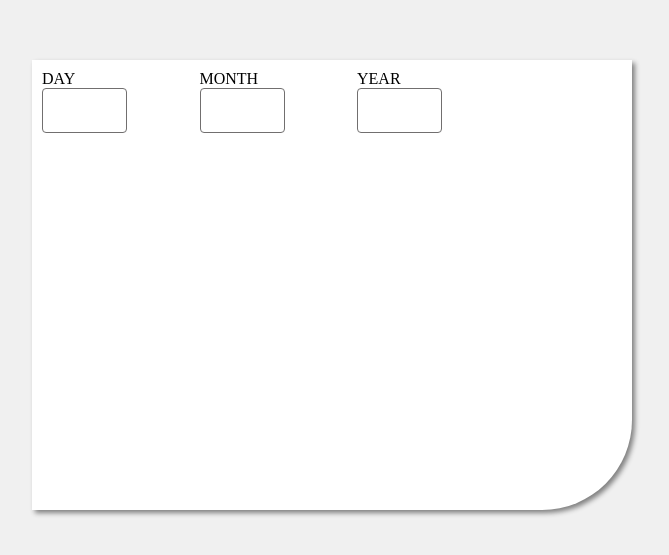
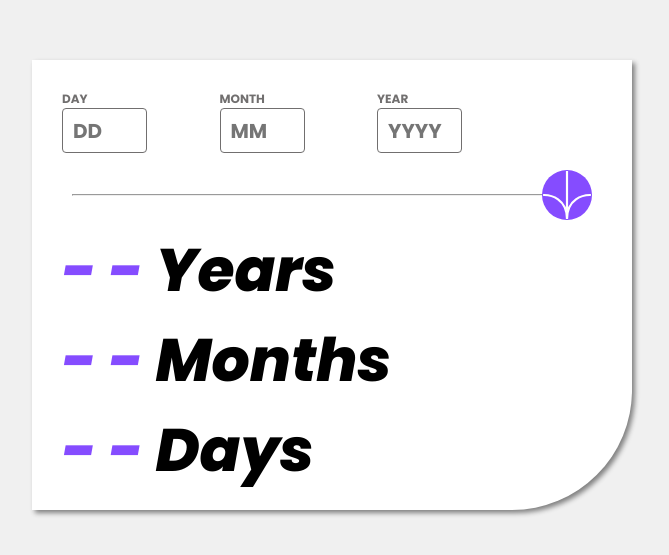
Before and after one commit to francis15-0/Age-calculator, a plain HTML site: page age-calculator-app-main/index.html in a window 1280 px wide. Shown: the part 115-670 px from the top of the page, without its empty margins (308-977 px from the left). Drawn offline with Linux system fonts and the light colour scheme.

```diff
--- a/age-calculator-app-main/index.html
+++ b/age-calculator-app-main/index.html
@@ -22,41 +22,41 @@
           <p>
             DAY
           </p>
-          <input type="text" class="input" id="day">
+          <input type="text" class="input" id="day" placeholder="DD">
         </div>
         <div class="div">
           <p>
             MONTH
           </p>
-          <input type="text" class="input" id="month">
+          <input type="text" class="input" id="month" placeholder="MM">
         </div>
         <div class="div">
           <p>
             YEAR
           </p>
-          <input type="text" class="input" id="year">
+          <input type="text" class="input" id="year" placeholder="YYYY">
         </div>
 
 
+    </div>
+
+    <div class="image-div">
+      <hr>
+      <img src="assets/images/icon-arrow.svg" alt="arrow" id="button">
 
     </div>
+
+    <div class="text-div">
+      <p> <span>- -</span> Years</p>
+      <p> <span>- -</span> Months</p>
+      <p> <span>- -</span> Days</p>
+
+    </div>
+
+
      </div>
     </div>
 
-
-  <!-- Day
-  DD
-
-  Month
-  MM
-
-  Year
-  YYYY
-
-  -- years
-  -- months
-  -- days -->
-
-
+  <script src="scripts.js"></script>
 </body>
 </html>
--- a/age-calculator-app-main/scripts.js
+++ b/age-calculator-app-main/scripts.js
@@ -0,0 +1,12 @@
+let submitBtn = document.getElementById("button");
+submitBtn.onclick = function(){
+    console.log("Hello");
+    let yearValue = document.getElementById("year").value;
+    let monthValue = document.getElementById("month");
+    let dayValue = document.getElementById("day");
+    console.log(yearValue);
+
+
+};
+
+console.log("hi");
--- a/age-calculator-app-main/style.css
+++ b/age-calculator-app-main/style.css
@@ -20,12 +20,13 @@
     height: 450px;
     background-color: hsl(0, 0%, 100%);
     box-shadow: 3px 3px 5px gray;
-    border-bottom-right-radius: 90px;
+    border-bottom-right-radius: 120px;
 }
 
 .container{
-    width: 580px;
+    width: 540px;
     height: 430px;
+
 
 }
 
@@ -34,15 +35,63 @@
     height: 45px;
     border: 1px solid hsl(0, 1%, 44%);
     border-radius: 4px;
+    font-size: 20px;
+    font-family: 'Poppins', sans-serif;
+    text-indent: 10px;
+}
+
+input:focus{
+    border: 0px;
+    outline: 1px solid;
+    font-size: 20px;
+    color: hsl(0, 0%, 8%);
 }
 
 .input-flex{
     width: 400px;
-    height: 45px;
+    height: 65px;
     display: flex;
     justify-content: space-between;
+    margin-top: 20px;
 }
 
 .div > p{
+    font-family: 'Poppins', sans-serif;
+    font-weight: 400;
+    font-size: 12px;
+    color: hsl(0, 1%, 44%);
+}
 
+hr{
+
+    width: 520px;
 }
+
+img[alt="arrow"]{
+    width: 50px;
+    height: 50px;
+    border-radius: 30px;
+    background-color: hsl(259, 100%, 65%);
+    position: absolute;
+    right: 10px;
+}
+
+.image-div{
+    margin-top: 10px;
+    display: flex;
+    justify-content: center;
+    align-items: center;
+    position: relative;
+    height: 60px;
+}
+
+.text-div > p{
+    font-family: 'Poppins', sans-serif;
+    font-weight: 800;
+    font-style: italic;
+    font-size: 60px;
+}
+
+.text-div p > span{
+    color: hsl(259, 100%, 65%);
+}
```
